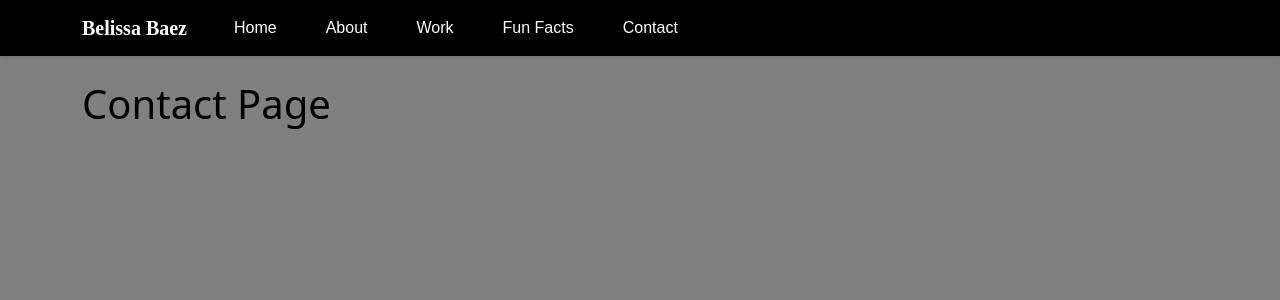
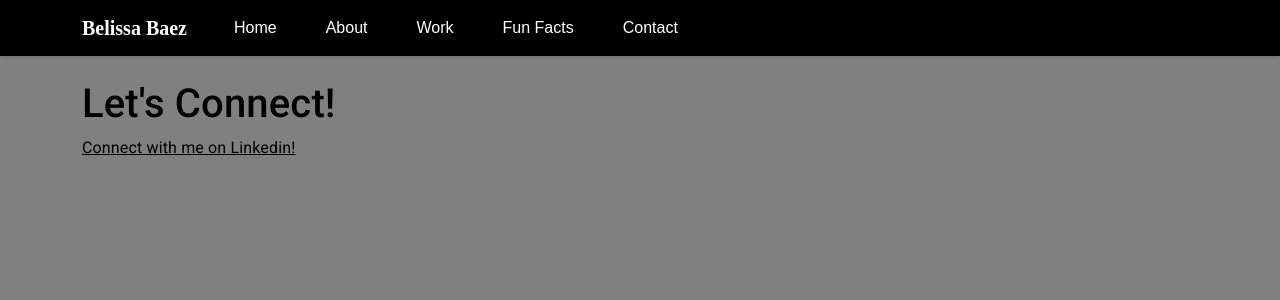
Before and after one commit to belissa28/personal-website, a React (Create React App) app: page /contact in a window 1280 px wide. Shown: the top 300 px of the page. Built offline with nearby package versions, Linux system fonts and the light colour scheme.

Commit message:
Added to connect page and modified text color for links.

```diff
--- a/src/pages/Contact.js
+++ b/src/pages/Contact.js
@@ -1,6 +1,23 @@
 // Contact.js
-import React from 'react';
+import React, { useState } from 'react';
+import { Typography } from '@mui/material';
+function Contact() {
+    const [alignment] = useState("");
+    return (
+        <Typography>
+            <h1 alaign={alignment}> Let's Connect!</h1>
+            <div>
+                <a href='https://www.linkedin.com/in/belissa-baez/' class='linkedin-link' target="_blank" rel="noopener noreferrer">
+                    Connect with me on Linkedin!
+        </a>
+            </div>
 
-const Contact = () => <h1>Contact Page</h1>;
+        </Typography>
+
+
+    )
+}
+
+// const Contact = () => <h1>Contact Page</h1>;
 
 export default Contact;
--- a/src/pages/Home.js
+++ b/src/pages/Home.js
@@ -44,7 +44,7 @@ function Home() {
 
 
                         <NavLink to='/about'>
-                            <Button size="small">About Me</Button>
+                            <Button size="small" class='about-me'>About Me</Button>
                         </NavLink>
 
                     </CardActions>
--- a/src/pages/Work.js
+++ b/src/pages/Work.js
@@ -15,7 +15,7 @@ function Work() {
             <p>There you'll see the students research projects linked to their images.</p>
 
             <div>
-                <a href="https://opportunitynetwork.org/oppnet-ssrp-staff/" target="_blank" rel="noopener noreferrer">
+                <a href="https://opportunitynetwork.org/oppnet-ssrp-staff/" target="_blank" rel="noopener noreferrer" class='ssrp-link'>
                     SSRP Webpage </a>
 
             </div>
--- a/src/pages/styles.css
+++ b/src/pages/styles.css
@@ -11,3 +11,15 @@
 .about-container p {
     margin-left: 10px;
 }
+
+.ssrp-link{
+    color: black;
+}
+
+.linkedin-link{
+    color: black;
+}
+
+.about-me{
+    color: black;
+}
```
